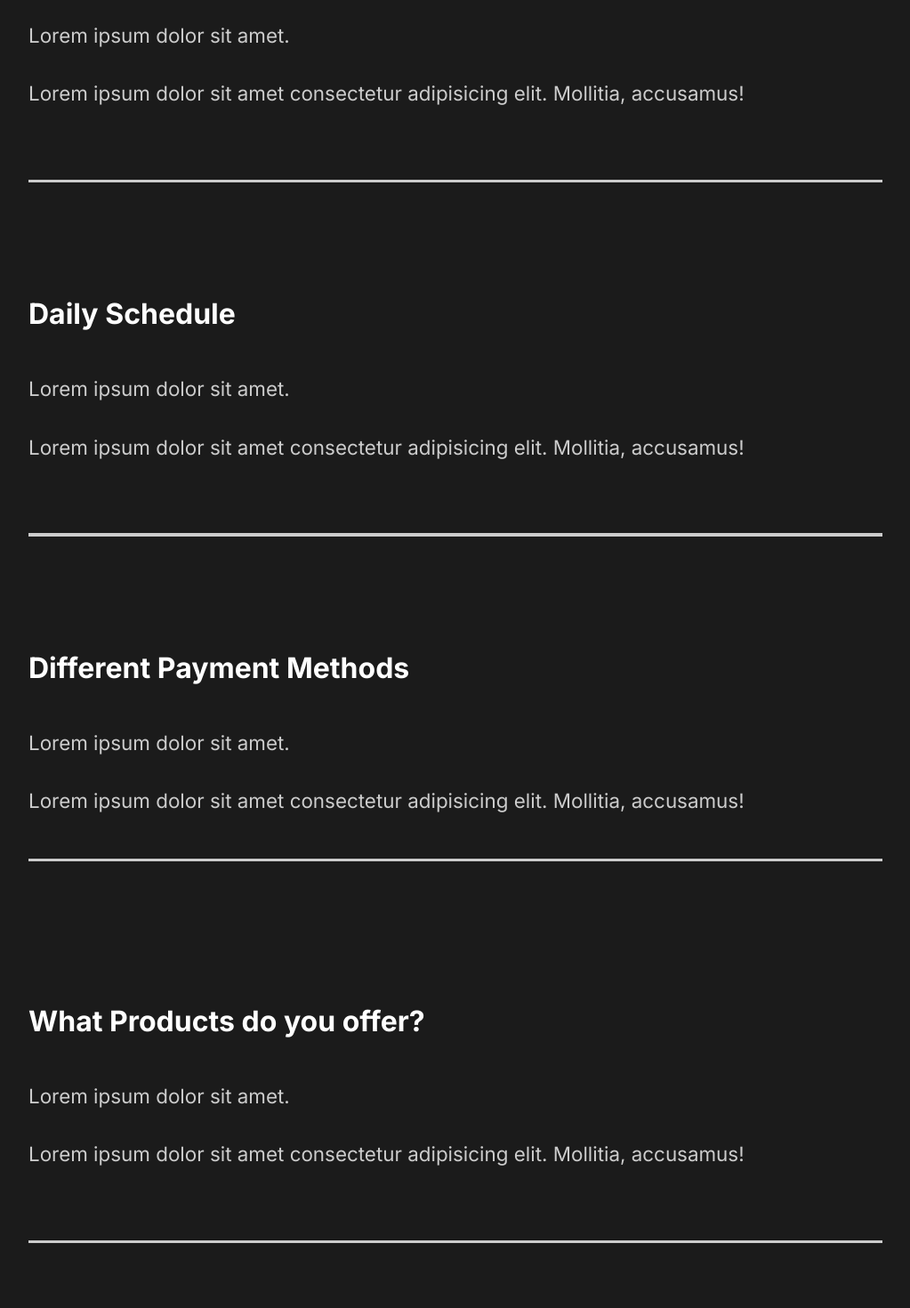
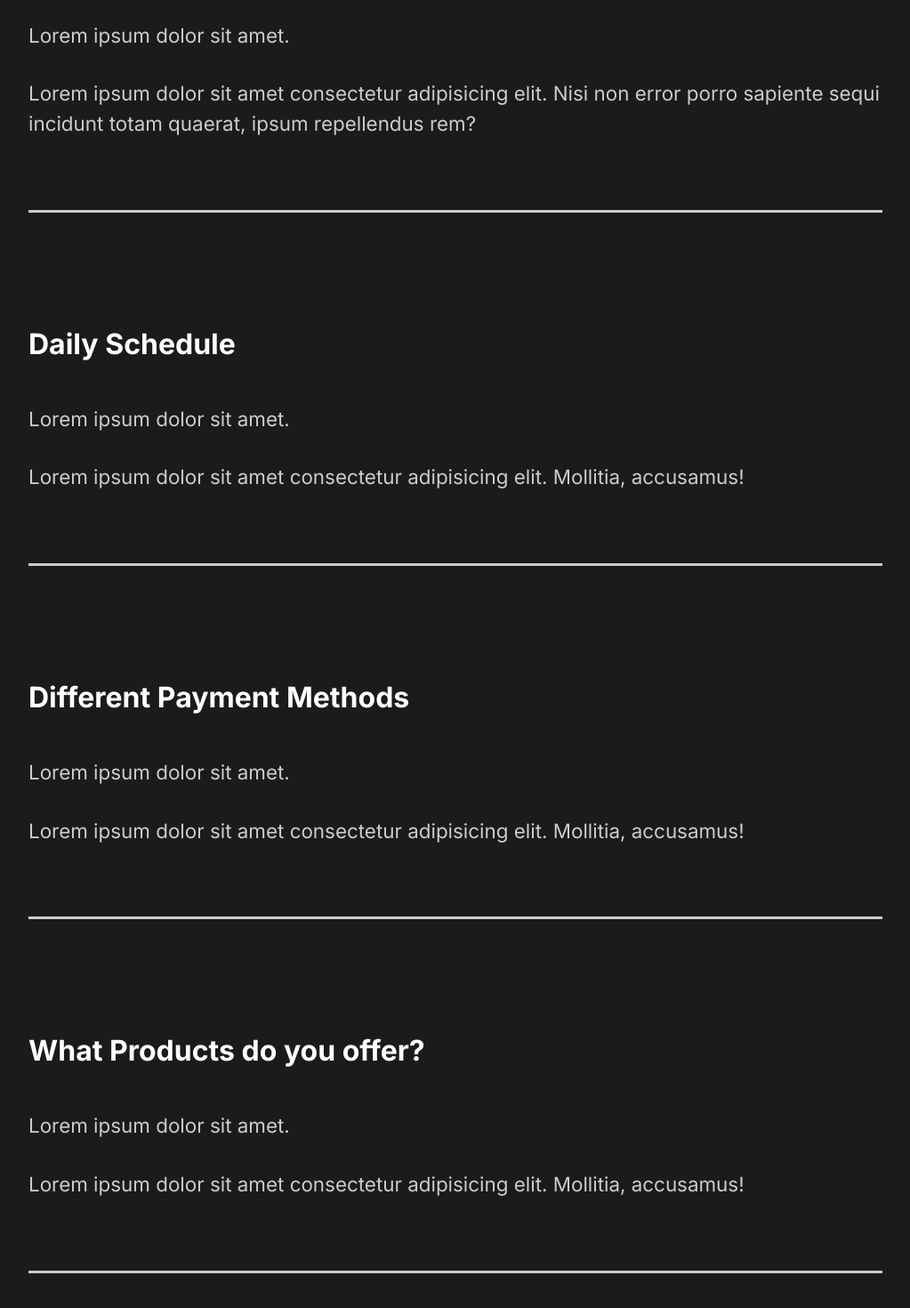
Before and after one commit to AidanShimmon/react-capture, a React (Create React App) app: page / in a window 1280 px wide. Shown: the part 2529-3999 px from the top of the page at 89% size, without its empty margins (128-1151 px from the left). Built offline with nearby package versions, Linux system fonts and the light colour scheme.

Commit message:
faq toggle and animations

```diff
--- a/src/components/FaqSection.js
+++ b/src/components/FaqSection.js
@@ -1,5 +1,8 @@
+import { useState } from "react";
 import styled from "styled-components";
 import { About } from "../styles";
+import Toggle from "./Toggle";
+import { AnimateSharedLayout } from "framer-motion";
 
 const FaqSection = () => {
   return (
@@ -7,8 +10,18 @@ const FaqSection = () => {
       <h2>
         Any Questions <span>FAQ</span>
       </h2>
-      <div className="question">
-        <h4>How Do I Start?</h4>
+      <AnimateSharedLayout>
+        <Toggle title="How Do I Start?">
+          <div className="answer">
+            <p>Lorem ipsum dolor sit amet.</p>
+            <p>
+              Lorem ipsum dolor sit amet consectetur adipisicing elit. Nisi non
+              error porro sapiente sequi incidunt totam quaerat, ipsum
+              repellendus rem?
+            </p>
+          </div>
+        </Toggle>
+        <Toggle title="Daily Schedule">
           <div className="answer">
             <p>Lorem ipsum dolor sit amet.</p>
             <p>
@@ -16,10 +29,8 @@ const FaqSection = () => {
               accusamus!
             </p>
           </div>
-        <div className="faq-line"></div>
-      </div>
-      <div className="question">
-        <h4>Daily Schedule</h4>
+        </Toggle>
+        <Toggle title="Different Payment Methods">
           <div className="answer">
             <p>Lorem ipsum dolor sit amet.</p>
             <p>
@@ -27,21 +38,8 @@ const FaqSection = () => {
               accusamus!
             </p>
           </div>
-        <div className="faq-line"></div>
-      </div>
-      <div className="question">
-        <h4>Different Payment Methods</h4>
-        <div className="answer">
-          <p>Lorem ipsum dolor sit amet.</p>
-          <p>
-            Lorem ipsum dolor sit amet consectetur adipisicing elit. Mollitia,
-            accusamus!
-          </p>
-          <div className="faq-line"></div>
-        </div>
-      </div>
-      <div className="question">
-        <h4>What Products do you offer?</h4>
+        </Toggle>
+        <Toggle title="What Products do you offer?">
           <div className="answer">
             <p>Lorem ipsum dolor sit amet.</p>
             <p>
@@ -49,8 +47,8 @@ const FaqSection = () => {
               accusamus!
             </p>
           </div>
-        <div className="faq-line"></div>
-      </div>
+        </Toggle>
+      </AnimateSharedLayout>
     </Faq>
   );
 };
--- /dev/null
+++ b/src/components/Toggle.js
@@ -0,0 +1,15 @@
+import { motion } from "framer-motion";
+import { useState } from "react";
+
+const Toggle = ({ children, title }) => {
+  const [toggle, setToggle] = useState(true);
+  return (
+    <motion.div layout className="question" onClick={() => setToggle(!toggle)}>
+      <motion.h4 layout>{title}</motion.h4>
+      {toggle ? children : ""}
+      <div className="faq-line"></div>
+    </motion.div>
+  );
+};
+
+export default Toggle;
```
Also changed, not shown: 1 other file (tests, documents, lock files or other folders). Lines whose indentation alone changed are shown as unchanged.
